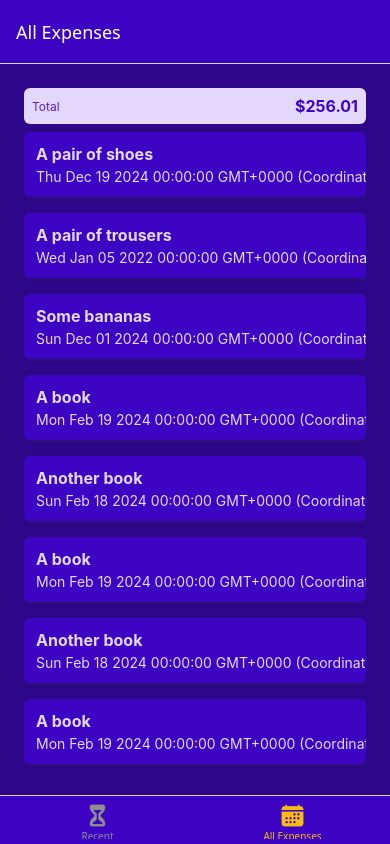
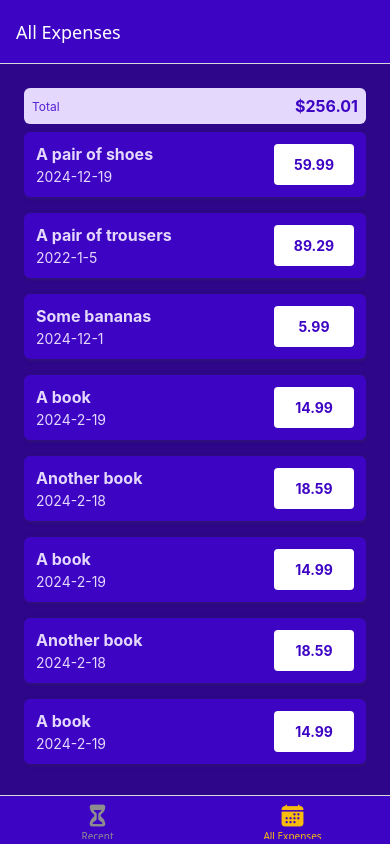
Before and after one commit to Jinesh87/expense-tracker, a React Native app: screen /AllExpenses in a window 390 px wide. Built offline with nearby package versions, Linux system fonts and the light colour scheme.

Commit message:
Formatting Dates

```diff
--- a/components/ExpensesOutput/ExpenseItem.js
+++ b/components/ExpensesOutput/ExpenseItem.js
@@ -1,5 +1,6 @@
 import { Pressable, View, Text, StyleSheet } from "react-native";
 import { GlobalStyles } from "../../constants/styles";
+import { getFormattedDate } from "../../util/date";
 
 function ExpenseItem({ description, date, amount }) {
     return (
@@ -7,10 +8,10 @@
             <View style={styles.expenseItem}>
                 <View>
                     <Text style={[styles.textBase, styles.description]}>{description}</Text>
-                    <Text style={styles.textBase}>{date.toString()}</Text>
+                    <Text style={styles.textBase}>{getFormattedDate(date)}</Text>
                 </View>
                 <View style={styles.amountContainer}>
-                    <Text style={styles.amount}>{amount}</Text>
+                    <Text style={styles.amount}>{amount.toFixed(2)}</Text>
                 </View>
             </View>
         </Pressable>
@@ -48,6 +49,7 @@
         justifyContent: 'center',
         alignItems: 'center',
         borderRadius: 4,
+        minWidth:80
     },
     amount: {
         color: GlobalStyles.colors.primary500,
--- /dev/null
+++ b/util/date.js
@@ -0,0 +1,3 @@
+export function getFormattedDate(date) {
+    return `${date.getFullYear()}-${date.getMonth() + 1}-${date.getDate()}`;
+  }
```
